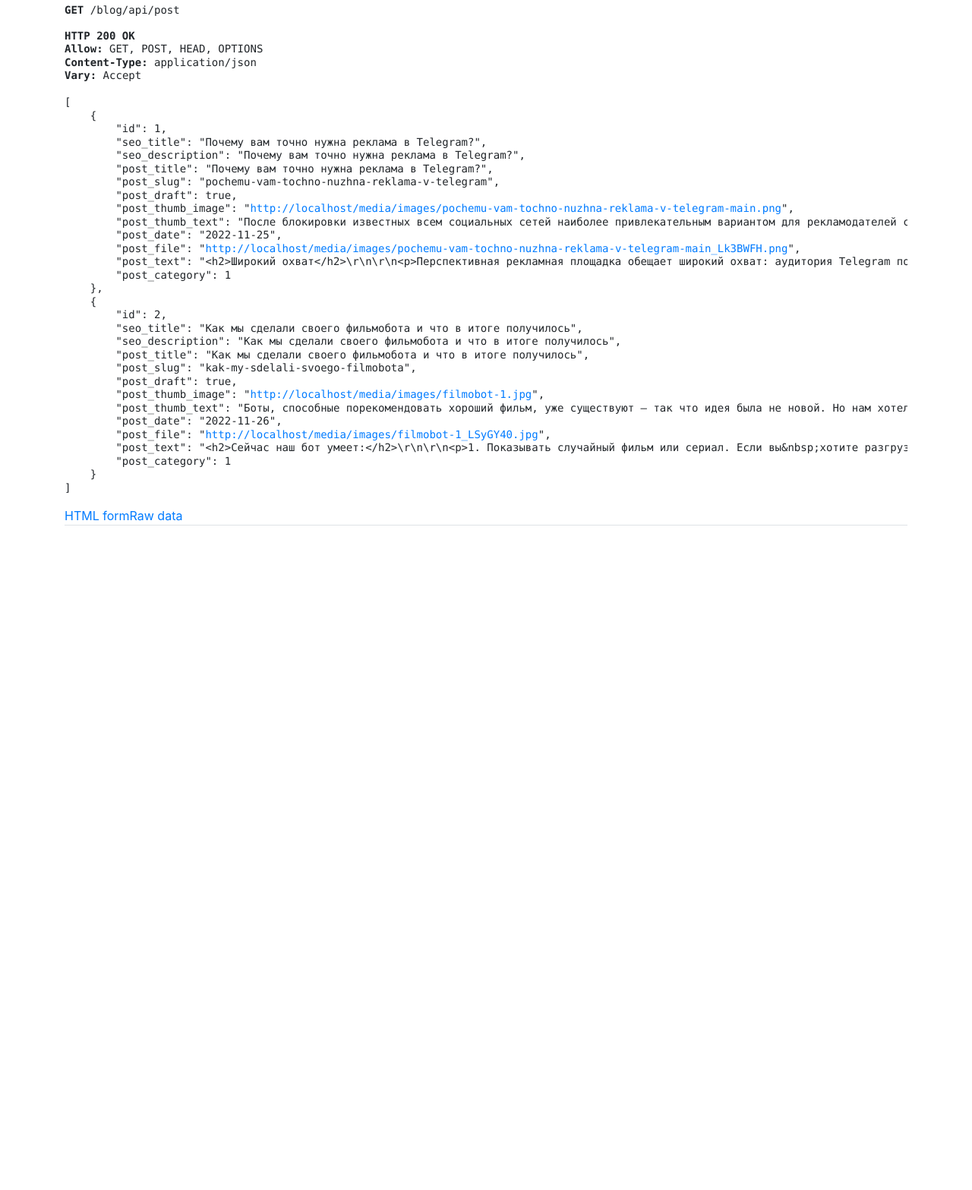
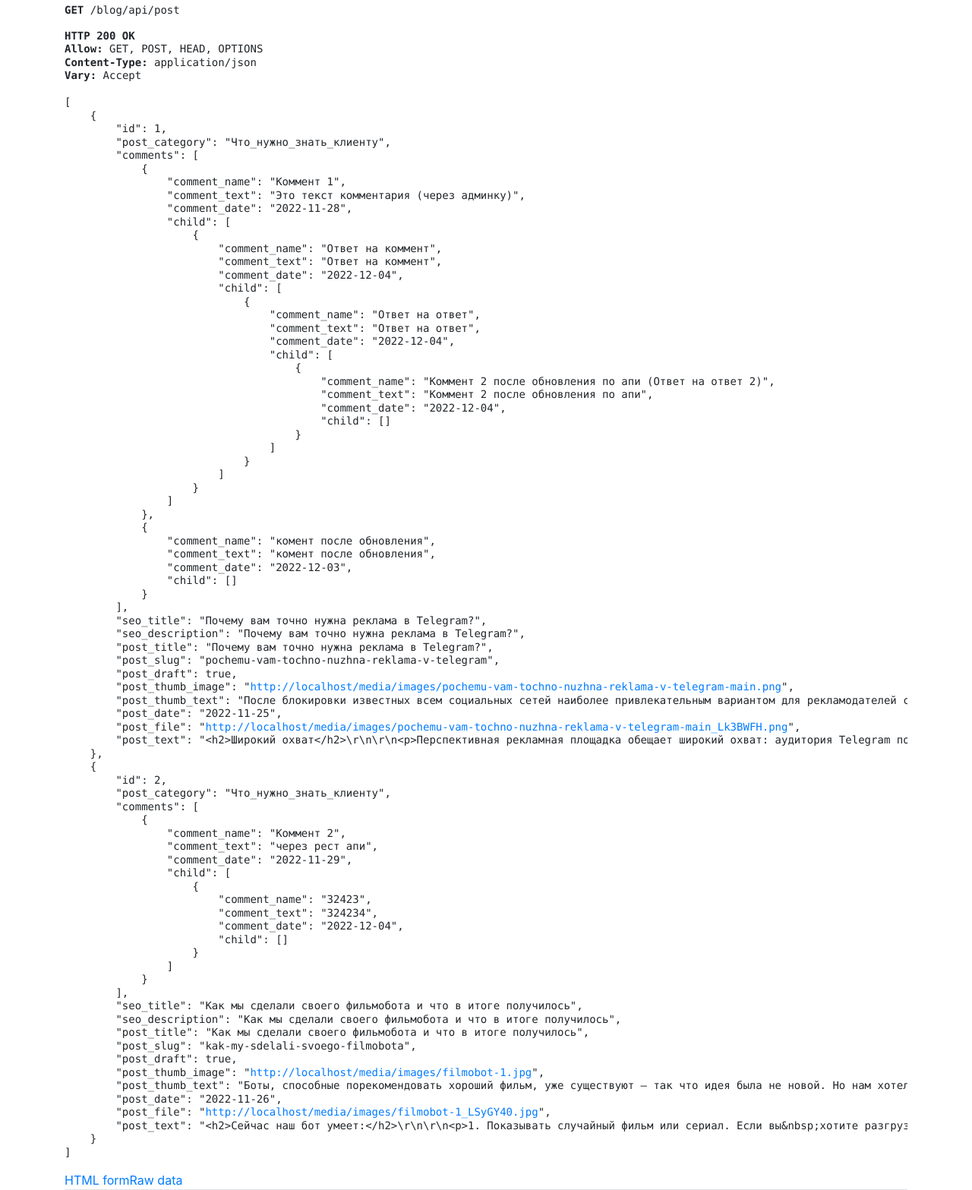
Before and after one commit to AlexeyRachuk/test-blog-rest-api, a Django app: page /blog/api/post in a window 1280 px wide. Shown: the part 247-1814 px from the top of the page at 76% size. Before the commit the page ends 939 px from the top, so only its background shows below. Run offline with Django 4.2, Linux system fonts and the light colour scheme; data comes from the database, SQL or seed files in the repository; both versions use the stored data as it was after the commit; some libraries are stand-ins or nearby versions.

Commit message:
add comments, update serializer, add search, update templates

```diff
--- a/main/post/models.py
+++ b/main/post/models.py
@@ -46,10 +46,13 @@ class Post(models.Model):
 
 class Comments(models.Model):
     """Модель комментариев"""
-    comment_post = models.ForeignKey(Post, on_delete=models.CASCADE, related_name='comment', verbose_name='Пост')
+    comment_post = models.ForeignKey(Post, on_delete=models.CASCADE, related_name='comments', verbose_name='Пост',
+                                     null=True, blank=True)
     comment_name = models.CharField('Имя', max_length=100)
     comment_text = models.TextField('Текст')
     comment_date = models.DateField(default=date.today)
+    comment_parent = models.ForeignKey('self', verbose_name='Коментарий для ответа', on_delete=models.SET_NULL,
+                                       blank=True, null=True, related_name='child')
 
     def __str__(self):
         return self.comment_name
--- a/main/post/serializers.py
+++ b/main/post/serializers.py
@@ -1,17 +1,48 @@
 from rest_framework import serializers
+import datetime
 
-from post.models import Post, Comments
+from post.models import Post, Comments, Category
+
+
+class FilterReviewListSerializer(serializers.ListSerializer):
+    """Фильтр комментариев, только parents"""
+
+    def to_representation(self, data):
+        data = data.filter(comment_parent=None)
+        return super().to_representation(data)
+
+
+class RecursiveSerializer(serializers.Serializer):
+    """Вложенность комментариев"""
+
+    def to_representation(self, value):
+        serializer = self.parent.parent.__class__(value, context=self.context)
+        return serializer.data
+
+
+class AllPostComments(serializers.ModelSerializer):
+    """Вывод всех комментариев."""
+
+    class Meta:
+        model = Comments
+        fields = '__all__'
+
+
+class PostComments(serializers.ModelSerializer):
+    child = RecursiveSerializer(many=True)
+    """Вывод комментов поста, для удобства и описания вложенности"""
+
+    class Meta:
+        list_serializer_class = FilterReviewListSerializer
+        model = Comments
+        fields = ['comment_name', 'comment_text', 'comment_date', 'child']
 
 
 class AllPostSerializer(serializers.ModelSerializer):
-    """Вывод всех постов в возможностью добавления. Здесь специально вывел просто все поля"""
+    post_category = serializers.SlugRelatedField(slug_field='category_title', queryset=Category.objects.all())
+    comments = PostComments(many=True)
+    """Вывод всех постов в возможностью добавления. Здесь специально вывел просто все поля и категорию назвнием. Привязал комментарии."""
+
     class Meta:
         model = Post
         fields = '__all__'
-
-
-class AllPostComments(serializers.ModelSerializer):
-    """Вывод всех комментариев"""
-    class Meta:
-        model = Comments
-        fields = '__all__'
--- a/main/post/urls.py
+++ b/main/post/urls.py
@@ -4,13 +4,18 @@ from rest_framework import routers
 from . import views
 from django.urls import path, include
 
-from .views import AllBlogAPIView, AllCommentsAPIView
+from .views import AllBlogAPIView, AllCommentsAPIView, AddComment
 
 urlpatterns = [
     path('', views.BlogView.as_view()),
+    path('search/', views.Search.as_view(), name='search'),
     path("<slug:slug>/", views.BlogDetailView.as_view(), name="blog_detail"),
     path('category/<slug:category_slug>/', views.BlogCategory.as_view(), name="post_category"),
+    path('review/<int:pk>/', views.AddComment.as_view(), name="add_review"),
     path('api/post', AllBlogAPIView.as_view({"get": "list", 'post': 'create'}), name="api_post"),
-    path('api/post_detail/<str:post_slug>', AllBlogAPIView.as_view({"get": "retrieve", 'put': 'update'}), name="api_post_detail"),
+    path('api/post/<str:post_slug>', AllBlogAPIView.as_view({"get": "retrieve", 'put': 'update'}),
+         name="api_post_detail"),
     path('api/com', AllCommentsAPIView.as_view({"get": "list", 'post': 'create'}), name="api_com"),
+    path('api/com/<int:pk>', AllCommentsAPIView.as_view({"get": "retrieve", 'put': 'update'}),
+         name="api_com_detail"),
 ]
--- a/main/post/views.py
+++ b/main/post/views.py
@@ -1,6 +1,7 @@
 from django.shortcuts import render, redirect
 from django.views.generic import DetailView, ListView
 from rest_framework import generics, viewsets
+from django.views.generic.base import View
 
 from post.models import Post, Comments
 from post.forms import FormComments
@@ -34,23 +35,6 @@ class BlogDetailView(DetailView):
     context_object_name = 'post'
 
 
-"""Возможность оставить комментарий"""
-
-
-def post_comment(self):
-    comments = Comments.comment_post.comment
-    new_comment = None
-    if self.method == 'POST':
-        form = FormComments(self.POST)
-        if form.is_valid():
-            new_comment = form.save(commit=False)
-            new_comment.post = Comments.comment_post
-            new_comment.save()
-    else:
-        form = FormComments()
-    return render(self, 'post.html', {'comments': comments, 'new_comment': new_comment, 'form': form})
-
-
 """Категории поста"""
 
 
@@ -81,3 +65,34 @@ class AllBlogAPIView(viewsets.ModelViewSet):
 class AllCommentsAPIView(viewsets.ModelViewSet):
     queryset = Comments.objects.all()
     serializer_class = AllPostComments
+
+
+"""Комментрирование"""
+
+
+class AddComment(View):
+    def post(self, request, pk):
+        form = FormComments(request.POST)
+        comment_post = Post.objects.get(id=pk)
+        if form.is_valid():
+            form = form.save(commit=False)
+            if request.POST.get("comment_parent", None):
+                form.parent_id = int(request.POST.get("comment_parent"))
+            form.comment_post = comment_post
+            form.save()
+        return redirect(comment_post.get_absolute_url())
+
+
+class Search(ListView):
+    """Поиск по статьям"""
+    paginate_by = 9
+    template_name = 'index.html'
+
+    def get_queryset(self):
+        query = self.request.GET.get('query').capitalize()
+        return Post.objects.filter(post_title__icontains=query)
+
+    def get_context_data(self, *args, **kwargs):
+        context = super().get_context_data(*args, **kwargs)
+        context['query'] = f'query={self.request.GET.get("query")}&'
+        return context
--- a/main/templates/base.html
+++ b/main/templates/base.html
@@ -51,8 +51,8 @@
         <!-- Search form -->
         <div class="row tm-row">
             <div class="col-12">
-                <form method="GET" class="form-inline tm-mb-80 tm-search-form">
-                    <input class="form-control tm-search-input" name="query" type="text" placeholder="Search..."
+                <form method="GET" class="form-inline tm-mb-80 tm-search-form" action="{% url 'search' %}">
+                    <input class="form-control tm-search-input" name="query" type="text" placeholder="Поиск"
                            aria-label="Search">
                     <button class="tm-search-button" type="submit">
                         <i class="fas fa-search tm-search-icon" aria-hidden="true"></i>
```
Also changed, not shown: main/templates/index.html (+3 -11 lines), main/templates/post.html (+15 -20 lines), main/db.sqlite3, main/post/migrations/0004_comments_comment_parent_alter_comments_comment_post.py (added), main/post/migrations/0005_alter_comments_comment_post.py (added), main/post/migrations/0006_alter_comments_comment_parent_and_more.py (added).
